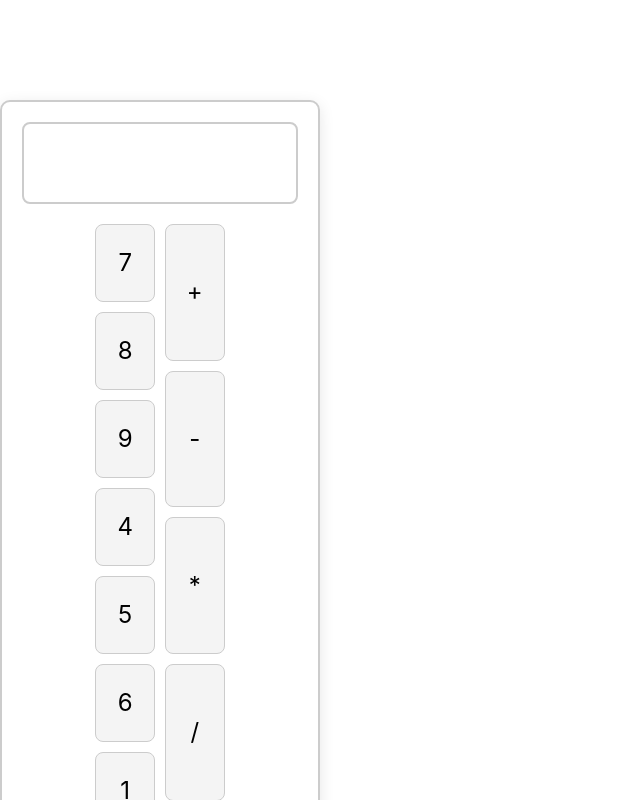
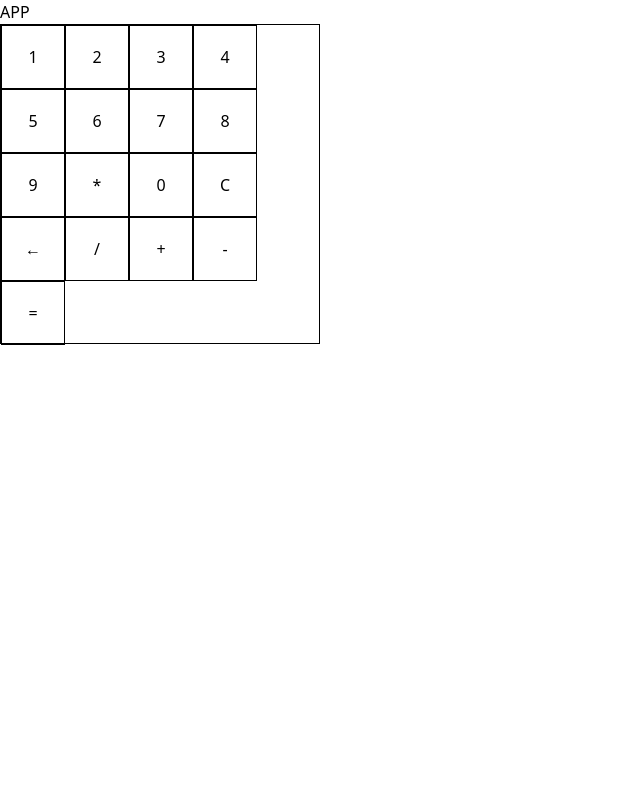
Before and after one commit to PriyankaBawanna/InterviewQuestionsReactJS, a React (Create React App) app: page / in a window 1280 px wide. Shown: the top 800 px of the page, without its empty margins (0-640 px from the left). Built offline with nearby package versions, Linux system fonts and the light colour scheme.

Commit message:
Update calculator

```diff
--- a/src/App.js
+++ b/src/App.js
@@ -1,72 +1,75 @@
-import React, { useState } from "react";
-import "./App.css";
-function Calculator() {
-  const [input, setInput] = useState("");
+import React, { useState } from 'react';
 
-  // Handle button clicks for numbers and operators
+const Calculator = () => {
+
+  const [input, setInput] = useState('');
+  const [result, setResult] = useState(null);
+
+
   const handleClick = (value) => {
-    setInput((prevInput) => prevInput + value);
+    setInput(input + value);
   };
 
-  // Handle clear button
-  const handleClear = () => {
-    setInput("");
+
+  const handleEvaluate = () => {
+    try {
+
+      const evaluatedResult = eval(input);
+      setResult(evaluatedResult);
+    } catch (error) {
+      setResult('Error');
+    }
   };
 
-  // Handle evaluation of the expression
-  const handleEvaluate = () => {
-    try {
-      let result = eval(input);
+  const handleClear = () => {
+    setInput('');
+    setResult(null);
+  };
 
-      // Handle edge cases
-      if (result === Infinity) {
-        setInput("Infinity");
-      } else if (isNaN(result)) {
-        setInput("NaN");
-      } else {
-        setInput(result.toString());
-      }
-    } catch (error) {
-      setInput("Error");
-    }
+
+  const handleBackspace = () => {
+    setInput(input.slice(0, -1));
   };
 
   return (
     <div className="calculator">
-      {/* Input field to display the current expression */}
-      <input type="text" value={input} readOnly className="input" />
-      <div className="calculator-grid">
-        <div className="numbers">
-          <button onClick={() => handleClick("7")}>7</button>
-          <button onClick={() => handleClick("8")}>8</button>
-          <button onClick={() => handleClick("9")}>9</button>
-          <button onClick={() => handleClick("4")}>4</button>
-          <button onClick={() => handleClick("5")}>5</button>
-          <button onClick={() => handleClick("6")}>6</button>
-          <button onClick={() => handleClick("1")}>1</button>
-          <button onClick={() => handleClick("2")}>2</button>
-          <button onClick={() => handleClick("3")}>3</button>
-          <button onClick={() => handleClick("0")}>0</button>
-        </div>
-        <div className="operators">
-          <button onClick={() => handleClick("+")}>+</button>
-          <button onClick={() => handleClick("-")}>-</button>
-          <button onClick={() => handleClick("*")}>*</button>
-          <button onClick={() => handleClick("/")}>/</button>
-          <button onClick={handleClear}>C</button>
-          <button onClick={handleEvaluate}>=</button>
-        </div>
+      <div className="display">
+        <div className="input">{input}</div>
+        {result !== null && <div className="result">= {result}</div>}
+      </div>
+      <div className="buttons">
+        <button className="btn" onClick={() => handleClick('1')}>1</button>
+        <button className="btn" onClick={() => handleClick('2')}>2</button>
+        <button className="btn" onClick={() => handleClick('3')}>3</button>
+
+        <button className="btn" onClick={() => handleClick('4')}>4</button>
+        <button className="btn" onClick={() => handleClick('5')}>5</button>
+        <button className="btn" onClick={() => handleClick('6')}>6</button>
+
+        <button className="btn" onClick={() => handleClick('7')}>7</button>
+        <button  className="btn" onClick={() => handleClick('8')}>8</button>
+        <button  className="btn" nonClick={() => handleClick('9')}>9</button>
+
+        <button className="btn" onClick={() => handleClick('*')}>*</button>
+
+        <button  className="btn" onClick={() => handleClick('0')}>0</button>
+        <button  className="btn" onClick={handleClear}>C</button>
+        <button className="btn" onClick={handleBackspace}>←</button>
+        <button className="btn" onClick={() => handleClick('/')}>/</button>
+        <button className="btn"onClick={() => handleClick('+')}>+</button>
+
+        <button className="btn" onClick={() => handleClick('-')}>-</button>
+        <button className="btn" onClick={handleEvaluate}>=</button>
+
       </div>
     </div>
   );
+};
+
+
+const App =()=>{
+  return<>APP
+<Calculator />
+  </>
 }
-
-function App() {
-  return (
-    <div>
-      <Calculator />
-    </div>
-  );
-}
-
 export default App;
--- a/src/index.css
+++ b/src/index.css
@@ -3,16 +3,17 @@
 @tailwind components;
 @tailwind utilities;
 
-body {
-  margin: 0;
-  font-family: -apple-system, BlinkMacSystemFont, "Segoe UI", "Roboto", "Oxygen",
-    "Ubuntu", "Cantarell", "Fira Sans", "Droid Sans", "Helvetica Neue",
-    sans-serif;
-  -webkit-font-smoothing: antialiased;
-  -moz-osx-font-smoothing: grayscale;
+.buttons {
+  display: flex;
+  flex-direction: row;
+  flex-wrap: wrap;
+  width: 20rem;
+  height: 20rem;
+  border: 1px solid black;
 }
+.btn{
+  width: 4rem;
+  height: 4rem;
+  border: 1px solid black;
 
-code {
-  font-family: source-code-pro, Menlo, Monaco, Consolas, "Courier New",
-    monospace;
 }
```
Also changed, not shown: src/Cal/Calculator.tsx (added, +67 -0 lines), src/Calculator/Calculator.tsx (deleted, +0 -66 lines).
